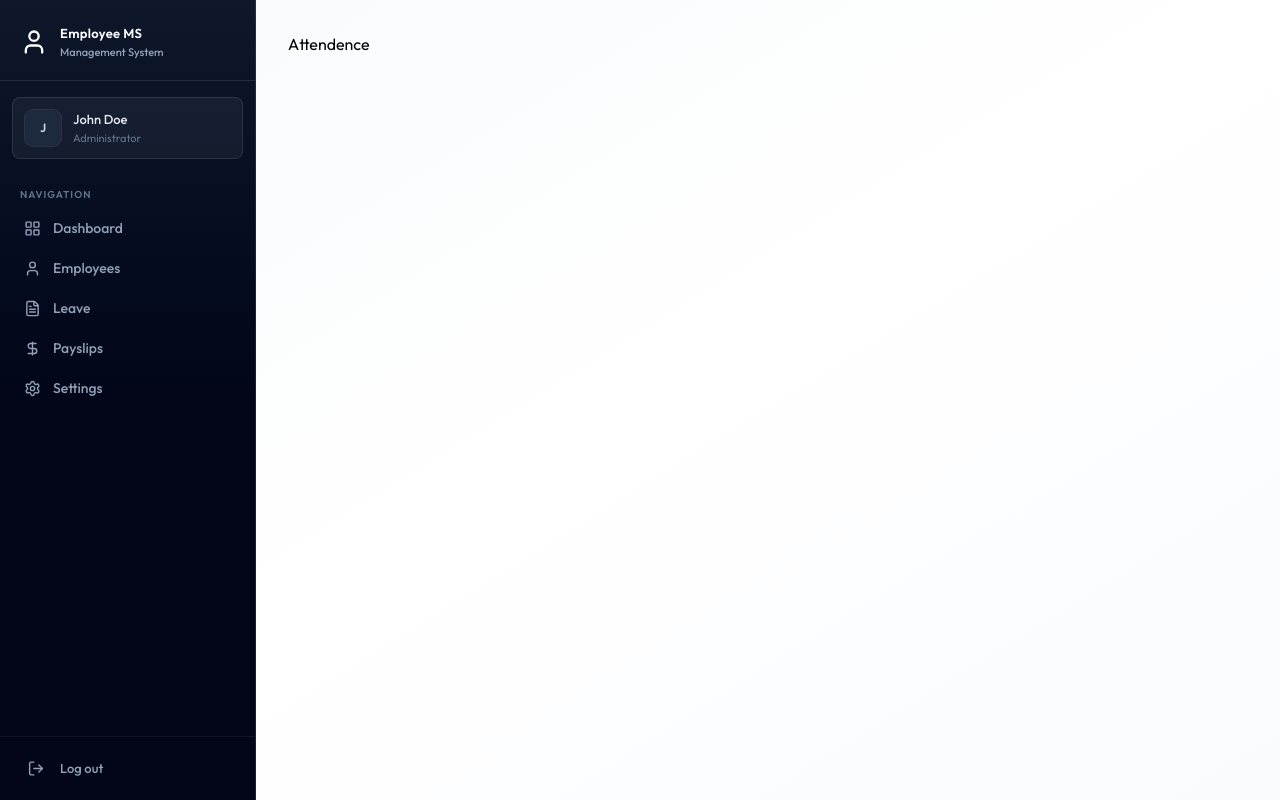
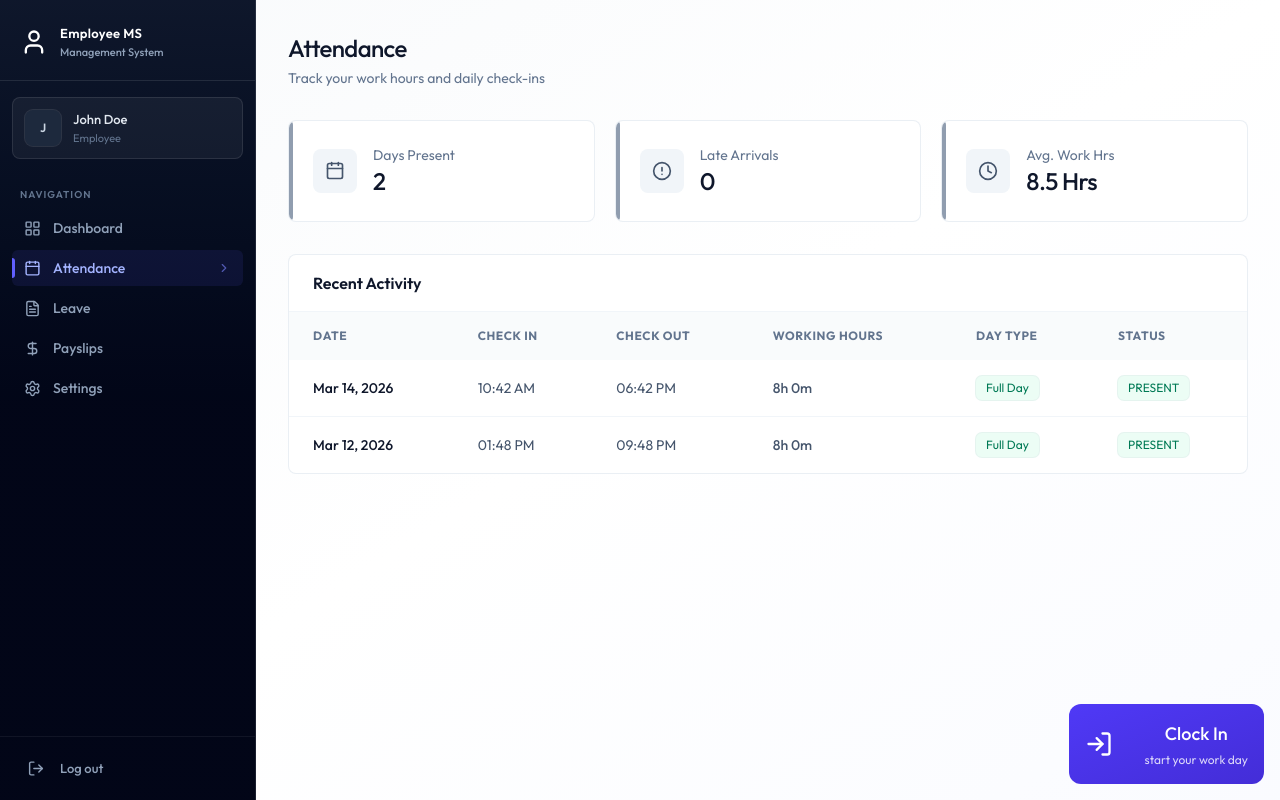
Before and after one commit to manojLovesCoding/EMS, a React (Vite) app in the folder client/: page /attendence in a window 1280 px wide. Built offline with nearby package versions, Linux system fonts and the light colour scheme.

Commit message:
feat(attendance): implement attendance tracking module

```diff
--- a/client/package.json
+++ b/client/package.json
@@ -11,6 +11,7 @@
   },
   "dependencies": {
     "@tailwindcss/vite": "^4.2.2",
+    "date-fns": "^4.1.0",
     "lucide-react": "^1.8.0",
     "react": "^19.2.4",
     "react-dom": "^19.2.4",
--- /dev/null
+++ b/client/src/components/Attendance/AttendanceHistory.jsx
@@ -0,0 +1,77 @@
+import { getDayTypeDisplay, getWorkingHoursDisplay } from "../../assets/assets";
+import { format } from "date-fns";
+
+const AttendanceHistory = ({ history }) => {
+  return (
+    <div className="card overflow-hidden">
+      <div className="px-6 py-4 border-b border-slate-100 ">
+        <h3 className="font-semibold text-slate-900">Recent Activity</h3>
+      </div>
+      <div className="overflow-x-auto ">
+        <table className="table-modern">
+          <thead>
+            <tr>
+              <th className="px-6 py-4">Date</th>
+              <th className="px-6 py-4">Check In</th>
+              <th className="px-6 py-4">Check Out</th>
+              <th className="px-6 py-4">Working Hours</th>
+              <th className="px-6 py-4">Day Type</th>
+              <th className="px-6 py-4">Status</th>
+            </tr>
+          </thead>
+          <tbody>
+            {history.length === 0 ? (
+              <tr>
+                <td colSpan={6} className="text-center py-12 text-slate-400">
+                  No records found
+                </td>
+              </tr>
+            ) : (
+              history.map((record) => {
+                const dayType = getDayTypeDisplay(record);
+                return (
+                  <tr key={record._id || record.id}>
+                    <td className="px-6 py-4 font-medium text-slate-900">
+                      {format(new Date(record.date), "MMM dd, yyyy")}
+                    </td>
+                    <td className="px-6 py-4 text-slate-600">
+                      {record.checkIn
+                        ? format(new Date(record.checkIn), "hh:mm a")
+                        : "-"}
+                    </td>
+                    <td className="px-6 py-4 text-slate-600">
+                      {record.checkOut
+                        ? format(new Date(record.checkOut), "hh:mm a")
+                        : "-"}
+                    </td>
+                    <td className="px-6 py-4 text-slate-600 font-medium">
+                      {getWorkingHoursDisplay(record)}
+                    </td>
+                    <td className="px-6 py-4">
+                      {dayType.label !== "-" ? (
+                        <span className={`badge ${dayType.className}`}>
+                          {dayType.label}{" "}
+                        </span>
+                      ) : (
+                        "-"
+                      )}
+                    </td>
+                    <td className="px-6 py-4">
+                      <span
+                        className={`badge ${record.status === "PRESENT" ? "badge-success" : record.status === "LATE" ? "badge-warning" : "badge-danger"}`}
+                      >
+                        {record.status}
+                      </span>
+                    </td>
+                  </tr>
+                );
+              })
+            )}
+          </tbody>
+        </table>
+      </div>
+    </div>
+  );
+};
+
+export default AttendanceHistory;
--- /dev/null
+++ b/client/src/components/Attendance/AttendanceStats.jsx
@@ -0,0 +1,35 @@
+import { AlertCircleIcon, CalendarIcon, ClockIcon } from "lucide-react";
+import React from "react";
+
+const AttendanceStats = ({ history }) => {
+  const totalPresent = history.filter(
+    (h) => (h.status === "PRESENT") || (h.status === "LATE"),
+  ).length;
+  const totalLate = history.filter((h) => h.status === "LATE").length;
+  const stats = [
+    { label: "Days Present", value: totalPresent, icon: CalendarIcon },
+    { label: "Late Arrivals", value: totalLate, icon: AlertCircleIcon },
+    { label: "Avg. Work Hrs", value: "8.5 Hrs", icon: ClockIcon },
+  ];
+  return (
+    <div className="grid grid-cols-1 sm:grid-cols-3 gap-4 sm:gap-5 mb-8 ">
+      {stats.map((s) => (
+        <div
+          key={s.label}
+          className="card card-hover p-5 sm:p-6 flex items-center gap-4 relative overflow-hidden group"
+        >
+          <div className="absolute left-0 top-0 bottom-0 w-1 rounded-r-full bg-slate-500/70 group-hover:bg-indigo-500/70  " />
+          <div className="p-3 bg-slate-100 rounded-lg group-hover:bg-indigo-50 transition-colors duration-200">
+            <s.icon className="w-5 h-5 text-slate-600 group-hover:text-indigo-600 transition-colors duration-200 " />
+          </div>
+          <div>
+            <p className="text-sm text-slate-500 ">{s.label} </p>
+            <p className="text-2xl font-medium text-slate-900 tracking-tight">{s.value} </p>
+          </div>
+        </div>
+      ))}
+    </div>
+  );
+};
+
+export default AttendanceStats;
--- /dev/null
+++ b/client/src/components/Attendance/CheckInButton.jsx
@@ -0,0 +1,59 @@
+import { Loader2Icon, LogInIcon, LogOutIcon } from "lucide-react";
+import React, { useState } from "react";
+
+const CheckInButton = ({ todayRecord, onAction }) => {
+  const [loading, setLoading] = useState(false);
+  const handleAttendance = async () => {
+    setLoading(true);
+    setTimeout(() => {
+      setLoading(false);
+      onAction();
+    }, 1000);
+  };
+
+  if (todayRecord?.checkOut) {
+    return (
+      <div className="flex flex-col items-center justify-center p-8 bg-slate-50 rounded-2xl border border-slate-200">
+        <h3 className="text-lg font-bold text-slate-500">Work Day Completed</h3>
+        <p className="text-slate-500 text-sm mt-1">
+          Great job! See you tomorrow
+        </p>
+      </div>
+    );
+  }
+
+  const isCheckedIn = !!todayRecord?.isCheckedIn;
+  return (
+    <div className="absolute bottom-4 right-4 flex flex-col z-1">
+      <button
+        onClick={handleAttendance}
+        disabled={loading}
+        className={`w-full max-w-xs flex justify-between items-center gap-8 p-4 rounded-xl bg-linear-to-br text-white ${isCheckedIn ? "from-slate-700 to-slate-900" : "from-indigo-600 to-indigo-700"} `}
+      >
+        {loading ? (
+          <Loader2Icon className="size-7 animate-spin" />
+        ) : isCheckedIn ? (
+          <LogOutIcon className="size-7" />
+        ) : (
+          <LogInIcon className="size-7" />
+        )}
+        <div className="relative flex flex-col items-center text-center ">
+          <h2 className="text-lg font-medium mb-1 ">
+            {loading
+              ? "Processing..."
+              : isCheckedIn
+                ? "Clock Out"
+                : "Clock In"}{" "}
+          </h2>
+          <p className="text-xs opacity-80 ">
+            {isCheckedIn
+              ? "Click to end your shift"
+              : "start your work day"}{" "}
+          </p>
+        </div>
+      </button>
+    </div>
+  );
+};
+
+export default CheckInButton;
--- a/client/src/components/Sidebar.jsx
+++ b/client/src/components/Sidebar.jsx
@@ -27,7 +27,7 @@ const Sidebar = () => {
     setMobileOpen(false);
   }, [pathname]);
 
-  const role = "ADMIN" || "EMPLOYEE";
+  const role = "" || "EMPLOYEE";
 
   const navItems = [
     { name: "Dashboard", href: "/dashboard", icon: LayoutGridIcon },
--- a/client/src/pages/Attendence.jsx
+++ b/client/src/pages/Attendence.jsx
@@ -1,9 +1,69 @@
-import React from 'react'
+import React, { useCallback, useEffect, useState } from "react";
+import { dummyAttendanceData } from "../assets/assets";
+import Loading from "../components/Loading";
+import CheckInButton from "../components/Attendance/CheckInButton";
+import AttendanceStats from "../components/Attendance/AttendanceStats";
+import AttendanceHistory from "../components/Attendance/AttendanceHistory";
 
-const Attendence = () => {
+const Attendance = () => {
+  const [history, setHistory] = useState([]);
+  const [loading, setLoading] = useState(true);
+  const [isDeleted, setDeleted] = useState(false);
+
+  const fetchData = useCallback(async () => {
+    setHistory(dummyAttendanceData);
+    setTimeout(() => {
+      setLoading(false);
+    }, 1000);
+  }, []);
+
+  useEffect(() => {
+    fetchData();
+  }, [fetchData]);
+
+  if (loading) return <Loading />;
+
+  const today = new Date();
+  today.setHours(0, 0, 0, 0);
+
+  const todayRecord = history.find(
+    (r) => new Date(r.date).toDateString() === today.toDateString()
+  );
+
   return (
-    <div>Attendence</div>
-  )
-}
+    <div className="animate-fade-in space-y-8">
+      {/* Header */}
+      <div className="page-header">
+        <h1 className="page-title">Attendance</h1>
+        <p className="page-subtitle">
+          Track your work hours and daily check-ins
+        </p>
+      </div>
 
-export default Attendence
+      {/* Deleted State */}
+      {isDeleted ? (
+        <div className="p-6 bg-rose-50 border border-rose-200 rounded-2xl text-center shadow-sm">
+          <p className="text-rose-600 font-medium">
+            You can no longer clock in or out because your employee records have
+            been marked as deleted.
+          </p>
+        </div>
+      ) : (
+        <div>
+          <CheckInButton
+            todayRecord={todayRecord}
+            onAction={fetchData}
+          />
+        </div>
+      )}
+
+      {/* Stats */}
+      <AttendanceStats history={history} />
+
+      {/* History */}
+      <AttendanceHistory history={history} />
+    </div>
+  );
+};
+
+export default Attendance;
--- a/client/src/pages/Employees.jsx
+++ b/client/src/pages/Employees.jsx
@@ -22,11 +22,11 @@ const Employees = () => {
     setTimeout(() => {
       setLoading(false);
     }, 1000);
-  });
+  },[selectedDept]);
 
   useEffect(() => {
     fetchEmployees();
-  }, []);
+  }, [fetchEmployees]);
 
   const filtered = employees.filter((emp) =>
     `${emp.firstName} ${emp.lastName} ${emp.position}`
```
Also changed, not shown: 1 other file (tests, documents, lock files or other folders).
